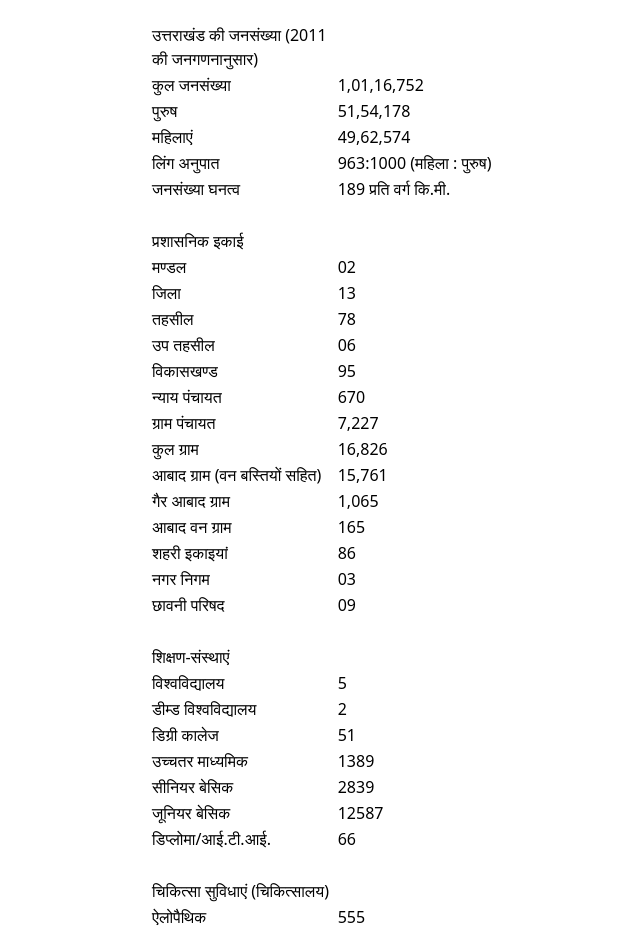
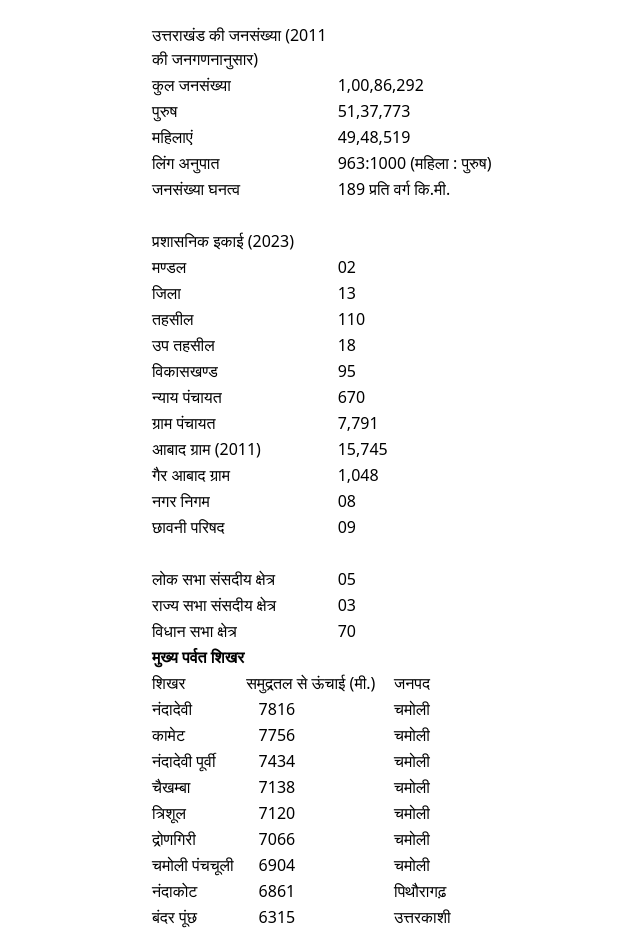
Before and after one commit to AbhijeetSRawat/Kisan_Diary, a React (Vite) app: page /chapter1 in a window 1280 px wide. Shown: the part 1960-2892 px from the top of the page, without its empty margins (73-713 px from the left). Built offline with nearby package versions, Linux system fonts and the light colour scheme.

Commit message:
chapter1 updated

```diff
--- a/src/pages/chapter1.jsx
+++ b/src/pages/chapter1.jsx
@@ -23,7 +23,7 @@ export default function Chapter1() {
           </tr>
           <tr>
             <td>राजधानी </td>
-            <td>देहरादून (अस्थाई)</td>
+            <td>देहरादून (अस्थाई) भराड़ीसैण (गैरसैण), चमोली (ग्रीष्मकालीन)</td>
           </tr>
           <tr>
             <td>कुल क्षेत्रफल</td>
@@ -31,7 +31,7 @@ export default function Chapter1() {
           </tr>
           <tr>
             <td>कुल वन क्षेत्र </td>
-            <td> 35,651 वर्ग कि.मी.</td>
+            <td> 38,000 वर्ग कि.मी.</td>
           </tr>
           <tr>
             <td>सीमाएं</td>
@@ -49,8 +49,8 @@ export default function Chapter1() {
             <td> नैनीताल.</td>
           </tr>
           <tr>
-            <td>प्रति व्यक्ति आय(वर्ष 2011-2012) </td>
-            <td> 67,506 रूपये</td>
+            <td>प्रति व्यक्ति आय(वर्ष 2021-2022) </td>
+            <td> 2,53,832 रूपये</td>
           </tr>
           <tr>
             <td>राज्य पुष्प </td>
@@ -105,8 +105,7 @@ export default function Chapter1() {
           </tr>
           <tr>
             <td>प्रमुख धार्मिक तीर्थस्थल </td>
-            <td>बदरीनाथ, केदारनाथ, गंगोत्री, यमुनोत्री, पंचकेदार, पंचबदरी, पंचप्रयाग, हरिद्वार, ऋषिकेश,
-              हेमकुण्ड साहिब, पूर्णागिरी, चितई, कलियर शरीफ, नानकमता साहिब आदि
+            <td>बबद्रीनाथ, केदारनाथ, गंगोत्री, यमुनोत्री, पंचकेदार, पंचबद्री, पंचप्रयाग, हरिद्वार, ऋषिकेश, हनोल, हेमकुण्ड साहिब, पूर्णागिरी, चितई, कलियर शरीफ, नानकमत्ता साहिब, रीठा साहिब, बौद्ध स्तूप, श्रीगुरू राम राय दरबार साहिब (देहरादून) आदि
             </td>
           </tr>
           <tr>
@@ -143,16 +142,16 @@ export default function Chapter1() {
           </tr>
           <tr>
             <td>कुल जनसंख्या </td>
-            <td>1,01,16,752
+            <td>1,00,86,292
             </td>
           </tr>
           <tr>
             <td>पुरुष </td>
-            <td>51,54,178</td>
+            <td>51,37,773</td>
           </tr>
           <tr>
             <td>महिलाएं </td>
-            <td>49,62,574</td>
+            <td>49,48,519</td>
           </tr>
           <tr>
             <td>लिंग अनुपात</td>
@@ -167,7 +166,7 @@ export default function Chapter1() {
             <td><br /></td>
           </tr>
           <tr>
-            <td> प्रशासनिक इकाई </td>
+            <td> प्रशासनिक इकाई (2023)</td>
           </tr>
           <tr>
             <td>मण्डल </td>
@@ -179,11 +178,11 @@ export default function Chapter1() {
           </tr>
           <tr>
             <td>तहसील</td>
-            <td>78</td>
+            <td>110</td>
           </tr>
           <tr>
             <td>उप तहसील</td>
-            <td>06</td>
+            <td>18</td>
           </tr>
           <tr>
             <td>विकासखण्ड </td>
@@ -195,33 +194,33 @@ export default function Chapter1() {
           </tr>
           <tr>
             <td>ग्राम पंचायत</td>
-            <td>7,227</td>
+            <td>7,791</td>
+          </tr>
+          {/* <tr>
+            <td>कुल ग्राम </td>
+            <td>15,</td>
+          </tr> */}
+          <tr>
+            <td>आबाद ग्राम (2011)</td>
+            <td>
+              15,745</td>
           </tr>
           <tr>
-            <td>कुल ग्राम </td>
-            <td>16,826</td>
+            <td>गैर आबाद ग्राम  </td>
+            <td>
+              1,048</td>
           </tr>
-          <tr>
-            <td>आबाद ग्राम (वन बस्तियों सहित)</td>
-            <td>
-              15,761</td>
-          </tr>
-          <tr>
-            <td>गैर आबाद ग्राम </td>
-            <td>
-              1,065</td>
-          </tr>
-          <tr>
+          {/* <tr>
             <td>आबाद वन ग्राम</td>
             <td> 165</td>
-          </tr>
-          <tr>
+          </tr> */}
+          {/* <tr>
             <td>शहरी इकाइयां </td>
             <td> 86</td>
-          </tr>
+          </tr> */}
           <tr>
             <td>नगर निगम </td>
-            <td>03</td>
+            <td>08</td>
           </tr>
           <tr>
             <td>छावनी परिषद </td>
@@ -231,17 +230,18 @@ export default function Chapter1() {
             <td><br /></td>
           </tr>
           <tr>
-            <td>शिक्षण-संस्थाएं</td>
+           <td>लोक सभा संसदीय क्षेत्र</td>
+           <td> 05</td>
           </tr>
           <tr>
-            <td>विश्वविद्यालय </td>
-            <td>5</td>
+            <td>राज्य सभा संसदीय क्षेत्र </td>
+            <td>03</td>
           </tr>
           <tr>
-            <td>डीम्ड विश्वविद्यालय </td>
-            <td>2</td>
+            <td>विधान सभा क्षेत्र </td>
+            <td>70</td>
           </tr>
-          <tr>
+         {/* /* <tr>
             <td>डिग्री कालेज</td>
             <td>51</td>
           </tr>
@@ -409,52 +409,74 @@ export default function Chapter1() {
           </tr>
           <tr>
             <td><br /></td>
+          </tr> */}
+           </tbody>
+          </table>
+          <div align="left" width="60v">
+
+
+           <table>
+           <tbody>
+
+          <tr>
+
+            <b><td>मुख्य पर्वत शिखर </td></b><br/>
+
           </tr>
           <tr>
-            <td>मुख्य पर्वत शिखर </td>
+            <td>शिखर  </td>
+            <td >समुद्रतल से ऊंचाई (मी.) &nbsp;&nbsp;&nbsp;</td>
+            <td>जनपद</td>
+
           </tr>
           <tr>
-            <td>शिखर समुद्रतल से ऊंचाई (मी.) </td>
-            <td>जनपद</td>
-          </tr>
-          <tr>
-            <td>नंदादेवी 7816 </td>
+            <td>नंदादेवी </td>
+            <td>&nbsp;&nbsp;&nbsp;7816</td>
             <td>चमोली</td>
           </tr>
           <tr>
-            <td>कामेट 7756 </td>
+            <td>कामेट </td>
+            <td>&nbsp;&nbsp;&nbsp;7756</td>
             <td>चमोली</td>
           </tr>
           <tr>
-            <td>नंदादेवी पूर्वी 7434</td>
+            <td>नंदादेवी पूर्वी </td>
+            <td>&nbsp;&nbsp;&nbsp;7434</td>
             <td>चमोली</td>
           </tr>
           <tr>
-            <td>चैखम्बा 7138 </td>
+            <td>चैखम्बा </td>
+            <td>&nbsp;&nbsp;&nbsp;7138 </td>
             <td>चमोली</td>
           </tr>
           <tr>
-            <td>त्रिशूल 7120 </td>
+            <td>त्रिशूल </td>
+            <td>&nbsp;&nbsp;&nbsp;7120 </td>
             <td>चमोली</td>
           </tr>
           <tr>
-            <td>द्रोणगिरी 7066 </td>
+            <td>द्रोणगिरी </td>
+            <td>&nbsp;&nbsp;&nbsp;7066 </td>
             <td>चमोली</td>
           </tr>
           <tr>
-            <td>चमोली पंचचूली 6904 </td>
+            <td>चमोली पंचचूली  </td>
+            <td>&nbsp;&nbsp;&nbsp;6904 </td>
             <td>चमोली</td>
           </tr>
           <tr>
-            <td>नंदाकोट 6861 मी. </td>
+            <td>नंदाकोट</td>
+            <td>&nbsp;&nbsp;&nbsp;6861 </td>
             <td> पिथौरागढ़</td>
           </tr>
           <tr>
-            <td>बंदर पूंछ 6315 मी. </td>
+            <td>बंदर पूंछ  </td>
+            <td>&nbsp;&nbsp;&nbsp;6315</td>
             <td> उत्तरकाशी</td>
           </tr>
         </tbody>
       </table>
+      </div>
       ...<p />
     </center>
   </div>
```
